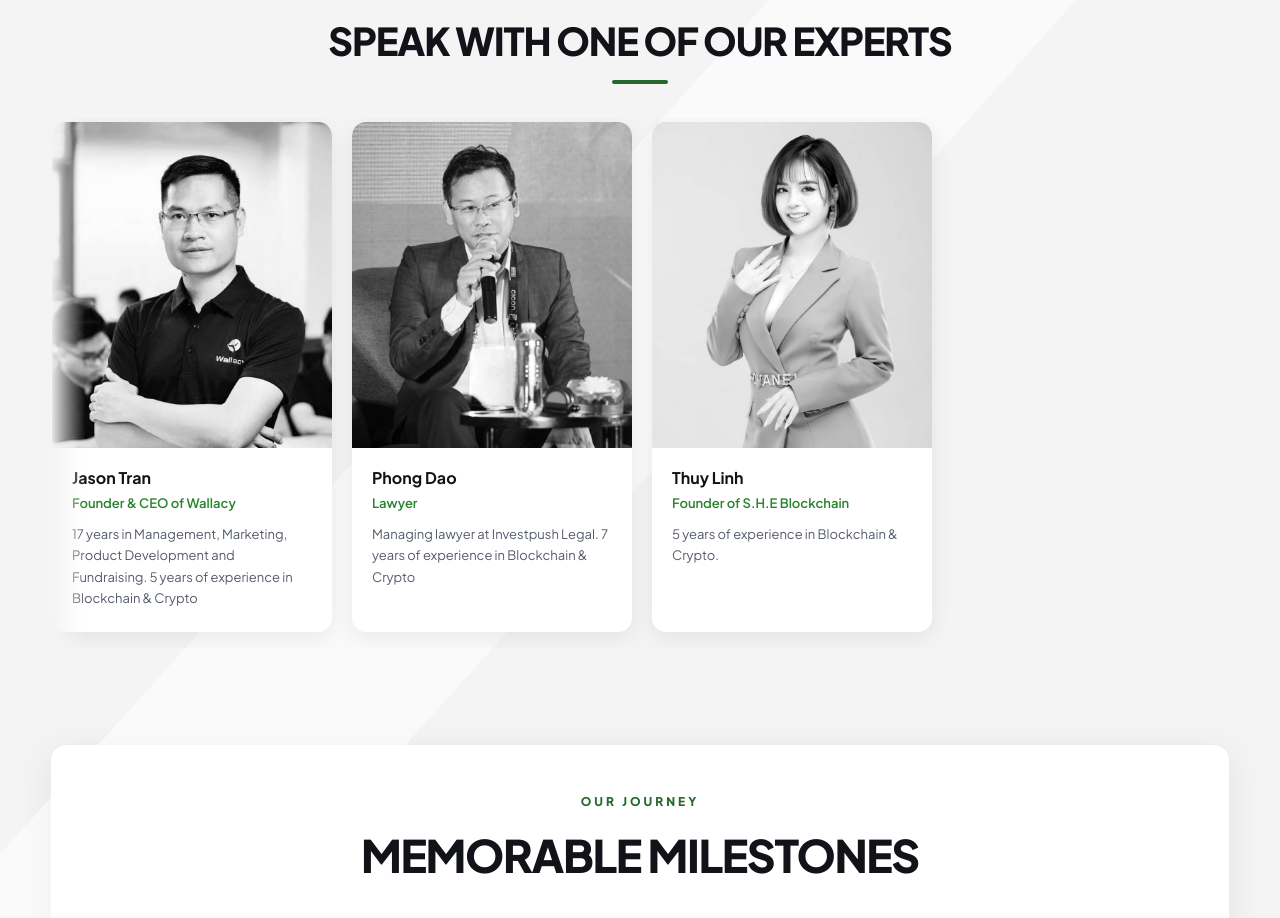
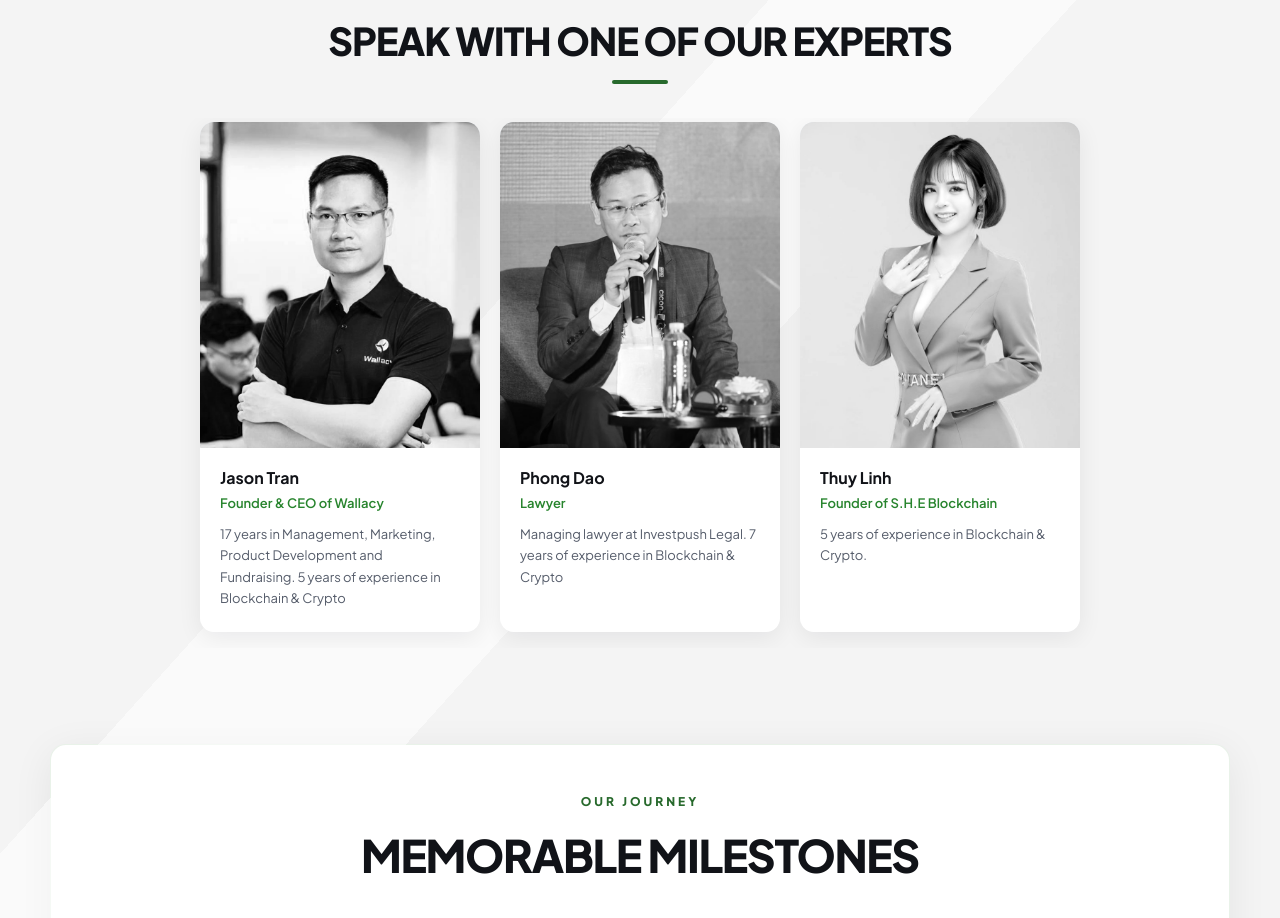
Before and after one commit to Menh1505/sheblockchain, a Next.js app: page / in a window 1280 px wide. Shown: the part 5205-6123 px from the top of the page. Built offline with nearby package versions, Linux system fonts and the light colour scheme.

Commit message:
margin mid

```diff
--- a/src/components/team-section.module.css
+++ b/src/components/team-section.module.css
@@ -44,6 +44,8 @@
 /* horizontal scroll */
 .scrollWrap {
     overflow-x: auto;
+    display: flex;
+    justify-content: center;
     /* hide scrollbar but keep scroll */
     scrollbar-width: thin;
     scrollbar-color: rgba(39, 132, 45, 0.25) transparent;
@@ -70,6 +72,7 @@
     display: flex;
     gap: 20px;
     width: max-content;
+    justify-content: center;
     padding: 4px 2px 4px;
 }
 
```
